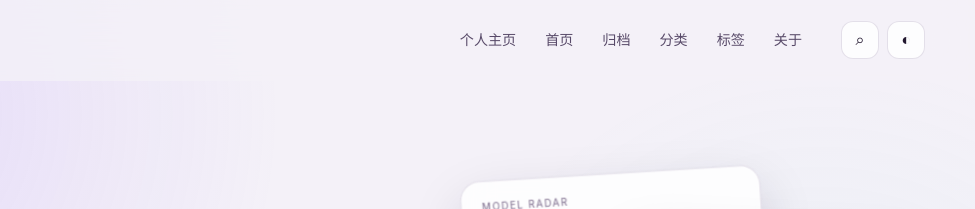
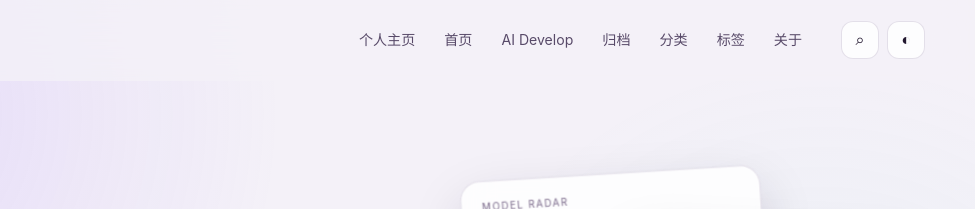
Before and after one commit to msb8080/msb8080.github.io, an Astro site in the folder blog-src/: page / in a window 1280 px wide. Shown: the top 209 px of the page, 305-1280 px from the left. Built offline with nearby package versions, Linux system fonts and the light colour scheme; Astro itself is replaced by a stand-in of ours.

Commit message:
fix: keep AI Develop in unified blog navigation

```diff
--- a/blog-src/src/components/Header.astro
+++ b/blog-src/src/components/Header.astro
@@ -5,6 +5,7 @@ const path = Astro.url.pathname;
 const links = [
   { href: '/', label: '个人主页', external: true },
   { href: '/', label: '首页' },
+  { href: 'https://github.com/msb8080/ai-develop', label: 'AI Develop', external: true },
   { href: '/archives/', label: '归档' },
   { href: '/categories/', label: '分类' },
   { href: '/tags/', label: '标签' },
```
